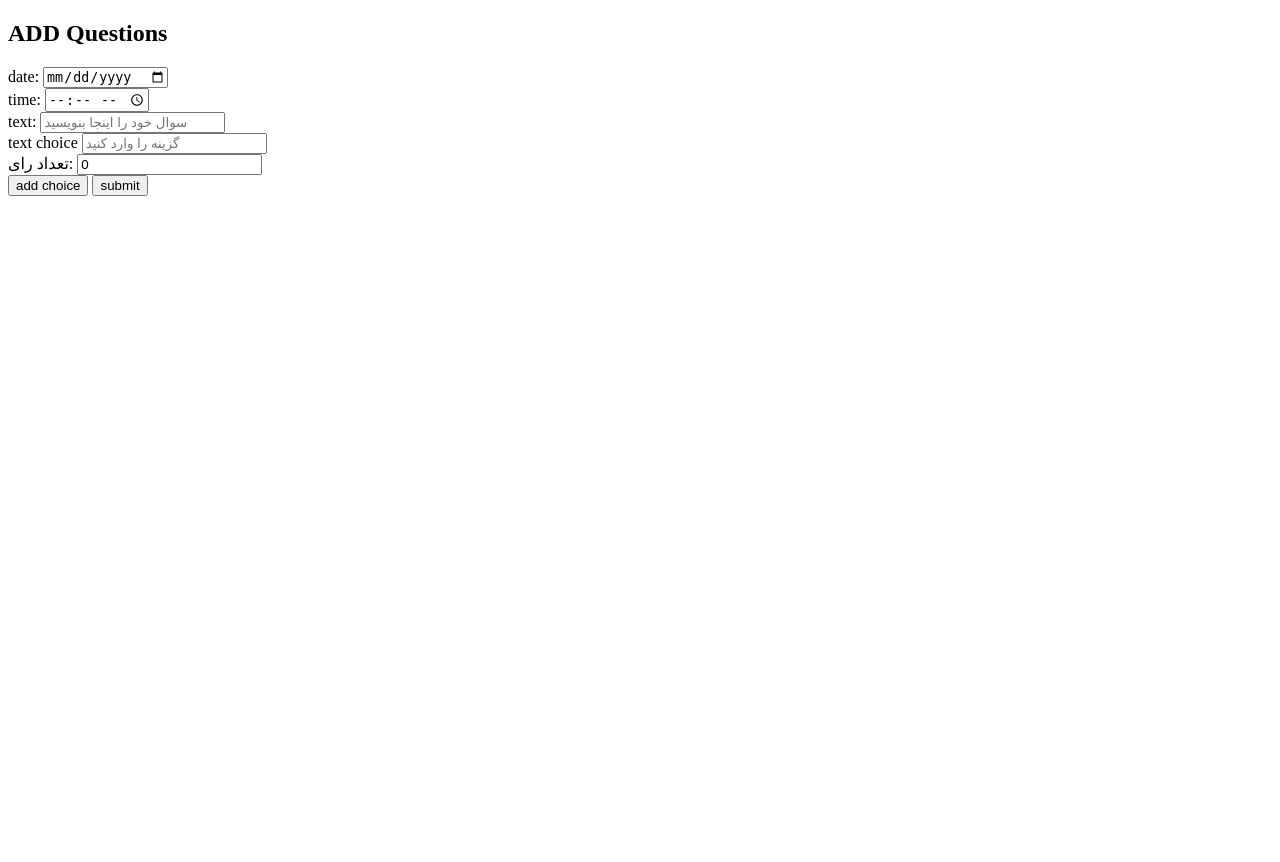
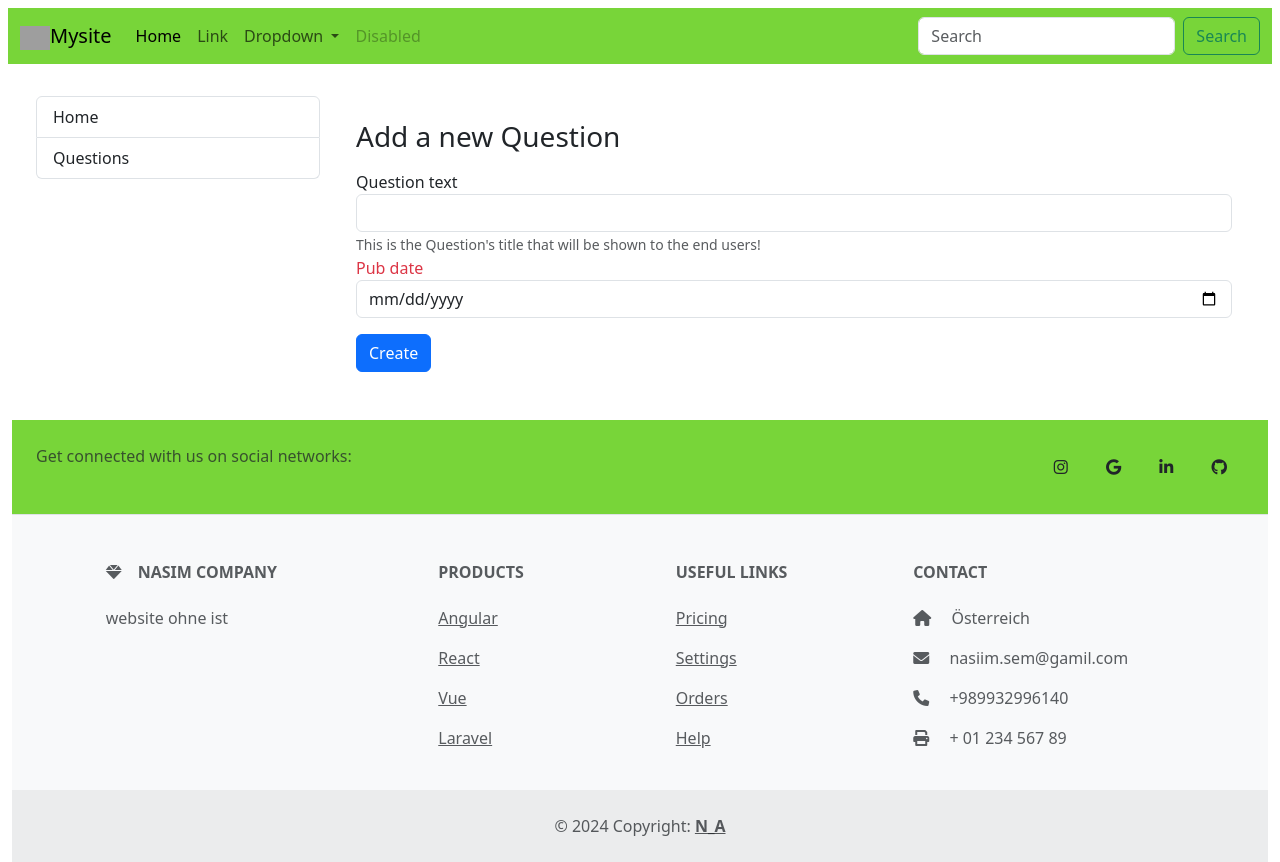
Before and after one commit to NasimSemnan/test-project, a Django app: template mysite/polls/templates/polls/add_question.html in a window 1280 px wide. Before the commit the page ends 196 px from the top, so only its background shows below. Run offline with Django 5.2, Linux system fonts and the light colour scheme; the template is opened without the code that fills it, so the values that code supplies are empty, except form fields; tables that the repository leaves empty hold one stand-in row (values such as "Sample post"); form fields are guessed from the names that the template uses; parts of the project's set-up code (start-up, migrations or seed data) failed here and were passed over; grey boxes are pictures that could not be loaded.

Commit message:
merg git'

```diff
--- a/mysite/polls/templates/polls/add_question.html
+++ b/mysite/polls/templates/polls/add_question.html
@@ -1,39 +1,30 @@
-<!DOCTYPE html>
-<html lang="en">
-<head>
-    <meta charset="UTF-8">
-    <meta name="viewport" content="width=device-width, initial-scale=1.0">
-    <title>ADD Questions</title>
-</head>
-<body>
-    <div class="container mt-5">
-        <h2>ADD Questions</h2>
-        <form id="questionForm">
-            <div class="form-group">
-                <label for="date">date:</label>
-                <input type="date" class="form-control" id="date" required>
+{% extends "polls/base.html" %}
+{% block content %}
+
+<h3 class="mb-3">Add a new Question</h3>
+
+<form method="post">{% csrf_token %}
+    <div class="form-group">
+        <label for="{{ form.question_text.id_for_label }}">{{ form.question_text.label }}</label>
+        <input type="text" id="{{ form.question_text.id_for_label }}" class="form-control" name="{{ form.question_text.name }}" />
+        <small id="emailHelp" class="form-text text-muted">This is the Question's title that will be shown to the end users!</small>
+        <ul class="text-danger list-unstyled">
+            {% for error in form.question_text.errors %}
+                <li>{{ error }}</li>
+            {% endfor %}
+
+
+     <div class="form-group">
+        <label for="{{ form.pub_date.id_for_label }}">{{ form.pub_date.label }}</label>
+        <input type="date" id="{{ form.pub_date.id_for_label }}" class="form-control" name="{{ form.pub_date.name }}" />
             </div>
-            <div class="form-group">
-                <label for="time">time:</label>
-                <input type="time" class="form-control" id="time" required>
-            </div>
-            <div class="form-group">
-                <label for="questionText">text:</label>
-                <input type="text" class="form-control" id="questionText" placeholder="سوال خود را اینجا بنویسید" required>
-            </div>
-            <div id="choicesContainer">
-                <div class="form-group">
-                    <label for="choiceText">text choice</label>
-                    <input type="text" class="form-control" name="choiceText" placeholder="گزینه را وارد کنید" required>
-                </div>
-                <div class="form-group">
-                    <label>تعداد رای:</label>
-                    <input type="number" class="form-control" name="votes" value="0" readonly>
-                </div>
-            </div>
-            <button type="button" class="btn btn-secondary" id="addChoiceButton">add choice</button>
-            <button type="submit" class="btn btn-primary mt-3">submit</button>
-        </form>
+
+        </ul>
     </div>
 </body>
 </html>
+    <div class="form-group mt-3">
+        <button type="submit" class="btn btn-primary">Create</button>
+    </div>
+</form>
+{% endblock %}
--- a/mysite/polls/urls.py
+++ b/mysite/polls/urls.py
@@ -8,5 +8,5 @@ urlpatterns = [
     path("<int:pk>/", views.DetailView.as_view(), name="detail"),
     path("<int:pk>/results/", views.ResultsView.as_view(), name="results"),
     path("<int:question_id>/vote/", views.vote, name="vote"),
-    path("add_question/", views.AddQuession, name="add_question"),
+    path("add_question/", views.AddQuession.as_view(), name="add_question"),
 ]
```
Also changed, not shown: mysite/polls/templates/polls/index.html (+6 -3 lines), mysite/polls/views.py (+19 -4 lines).
